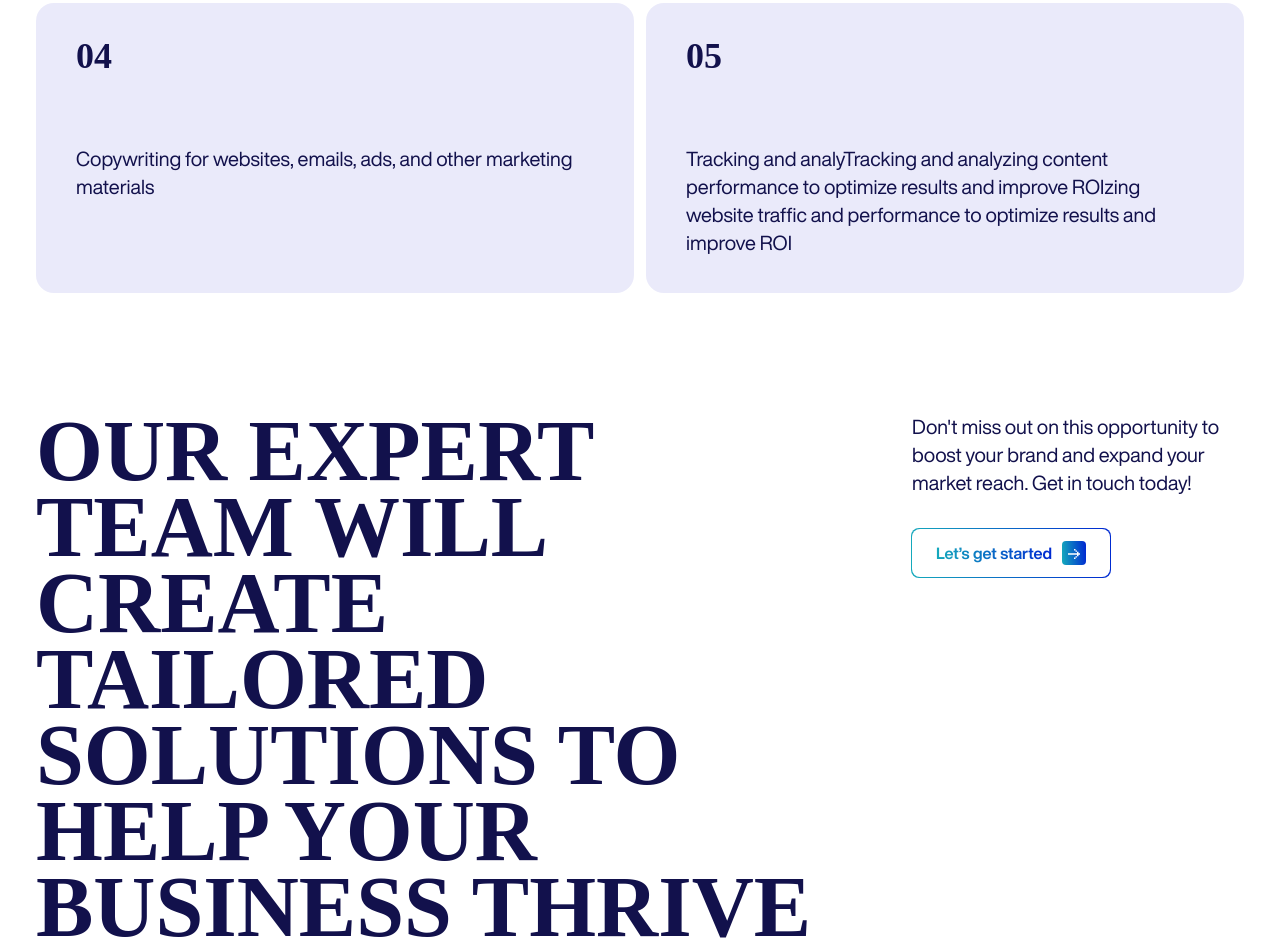
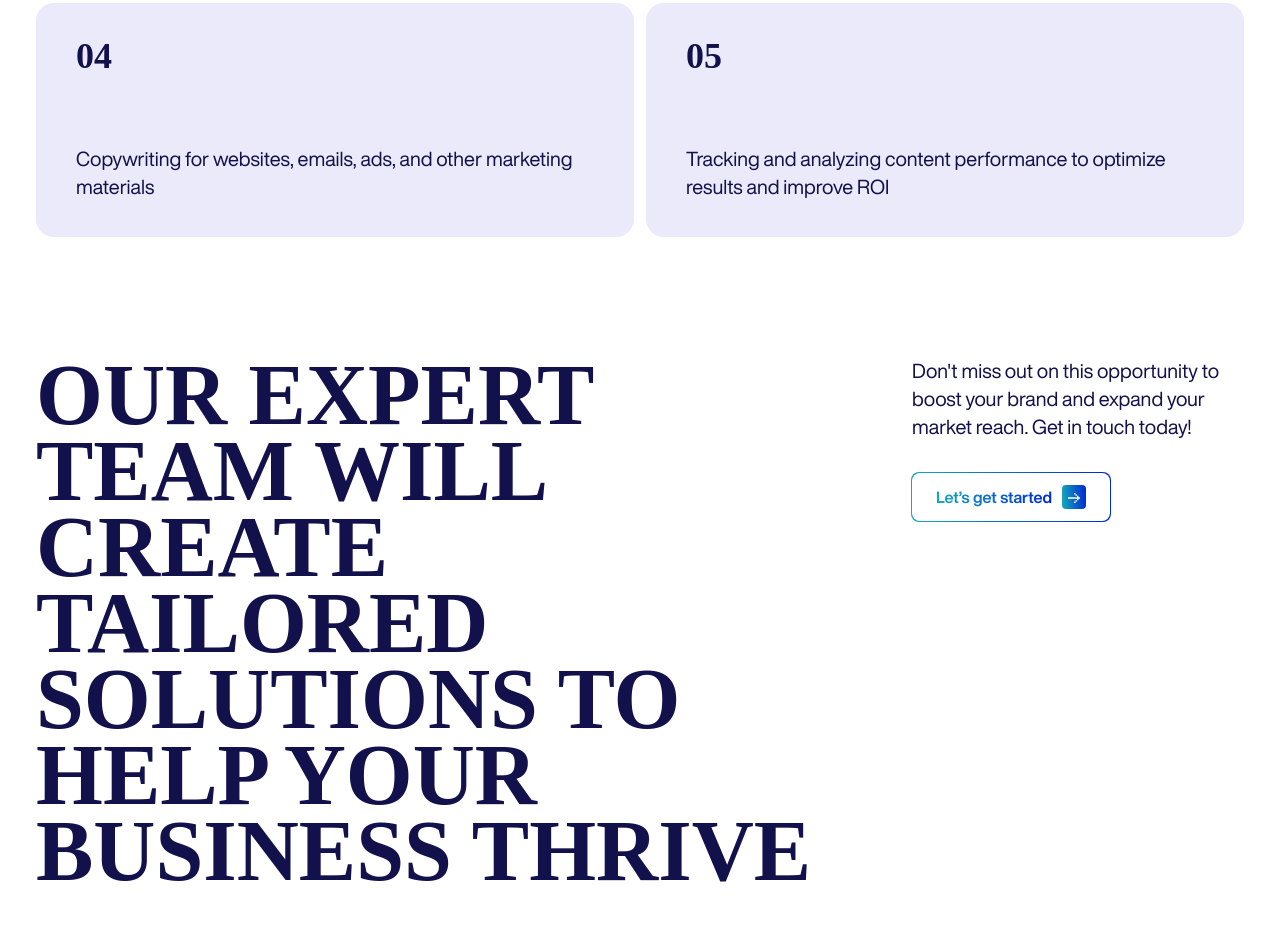
Before and after one commit to chepubelki/Azeria-Limited, a plain HTML site: page pages/boost.html in a window 1280 px wide. Shown: the part 1117-2059 px from the top of the page. Drawn offline with nearby package versions, Linux system fonts and the light colour scheme; a web font is replaced by a local one.

Commit message:
text correcting

```diff
--- a/pages/boost.html
+++ b/pages/boost.html
@@ -291,9 +291,7 @@
             </div>
             <div class="servicesInfo__card servicesInfo-card-5">
                <p class="servicesInfo-card__number heading">05</p>
-               <p class="servicesInfo-card__desc desc">Tracking and analyTracking and analyzing content performance to
-                  optimize results and improve ROIzing website traffic and performance to optimize results and improve
-                  ROI</p>
+               <p class="servicesInfo-card__desc desc">Tracking and analyzing content performance to optimize results and improve ROI</p>
             </div>
          </div>
       </div>
```
